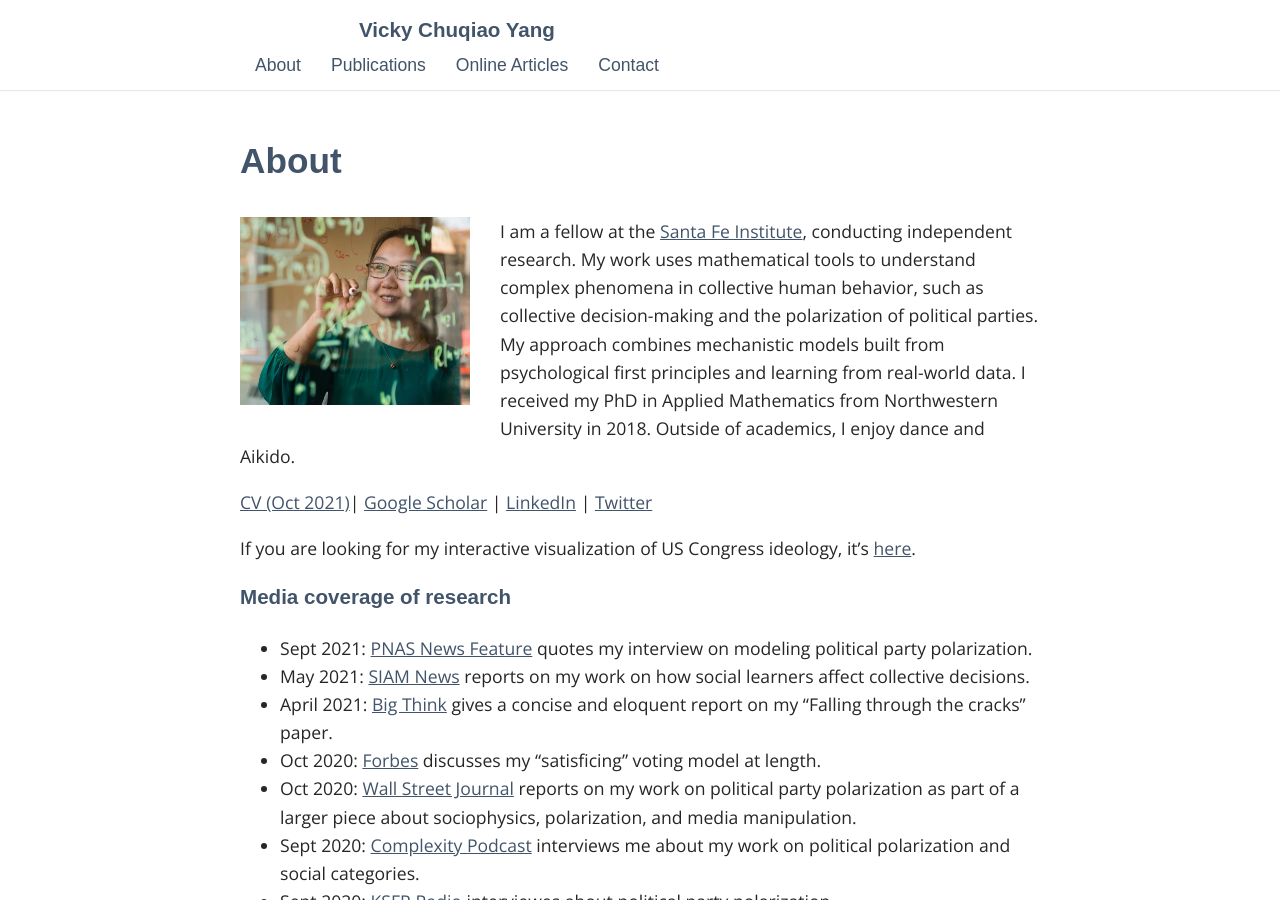
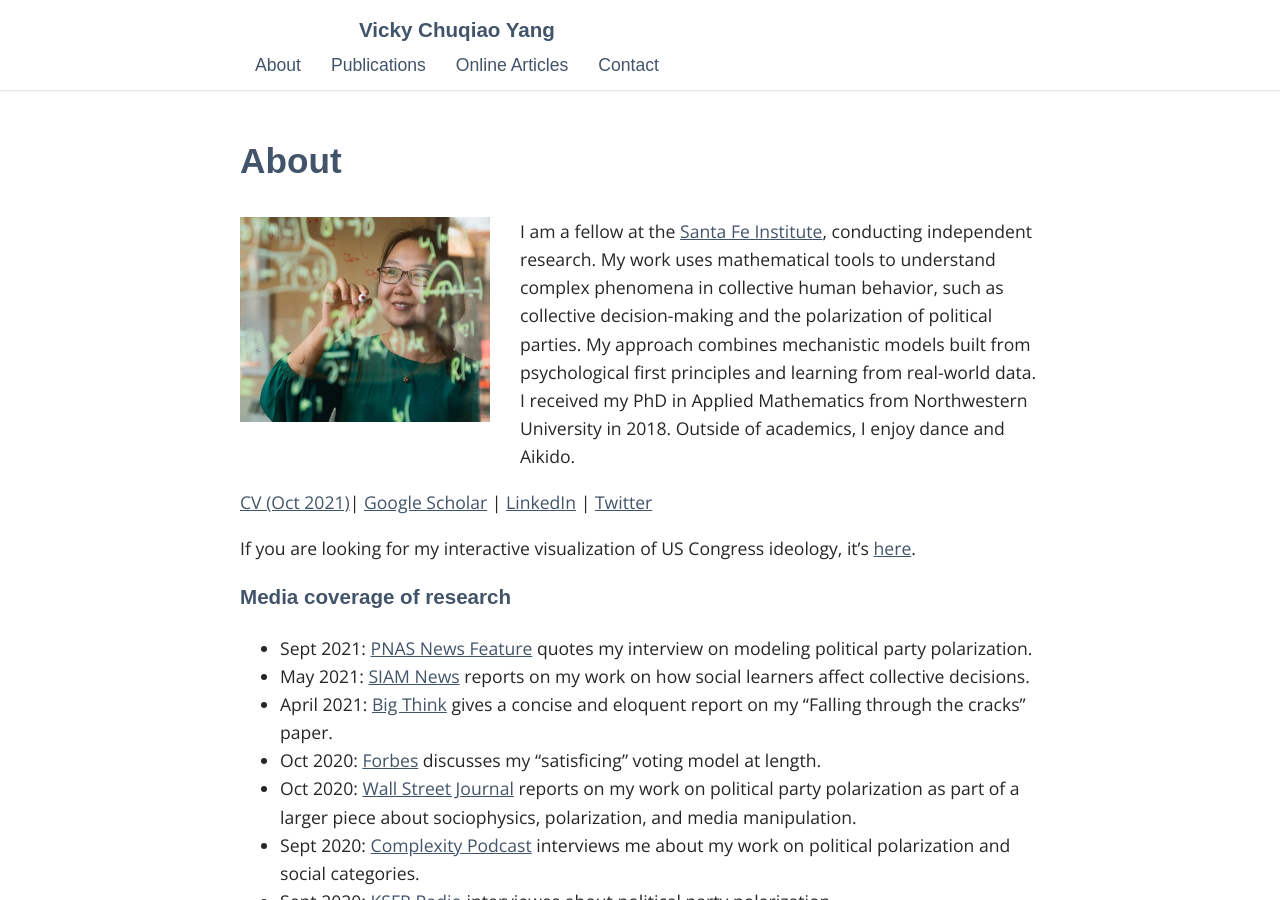
Before and after one commit to vc-yang/vc-yang.github.io, a Jekyll site: the page built from index.md, in a window 1280 px wide and 900 px high. Built offline with Jekyll 4.4.1, drawn with Linux system fonts in a browser that asks for light colours; some web fonts are replaced.

Commit message:
Update index.md

```diff
--- a/index.md
+++ b/index.md
@@ -3,7 +3,7 @@
 title: About
 ---
 
-<img style="float: left; margin: 0px 30px 30px 0px;" src="../files/VickyPhoto_2018.jpg" width = "230"/>
+<img style="float: left; margin: 0px 30px 30px 0px;" src="../files/VickyPhoto_2018.jpg" width = "250"/>
 I am a fellow at the [Santa Fe Institute](https://www.santafe.edu/), conducting independent research. My work uses mathematical tools to understand complex phenomena in collective human behavior, such as collective decision-making and the polarization of political parties. My approach combines mechanistic models built from psychological first principles and learning from real-world data. I received my PhD in Applied Mathematics from Northwestern University in 2018. Outside of academics, I enjoy dance and Aikido.
 
 [CV (Oct 2021)](../files/CV_Yang_Oct_2020.pdf.pdf)&#124; [Google Scholar](https://scholar.google.com/citations?user=-dMTyjIAAAAJ&hl=en) &#124; [LinkedIn](https://www.linkedin.com/in/vcyang) &#124; [Twitter](https://twitter.com/VickyCYang)
```
